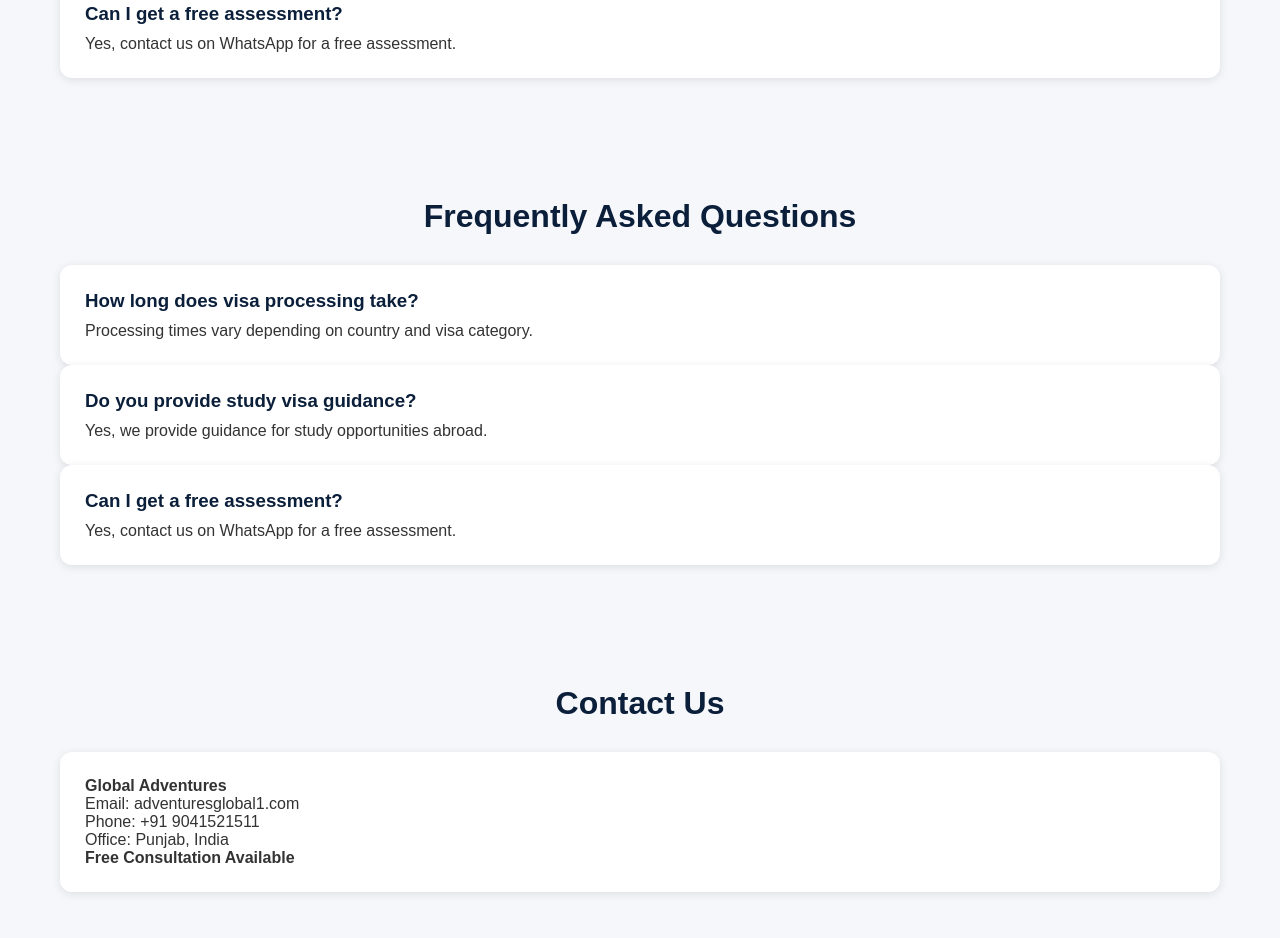
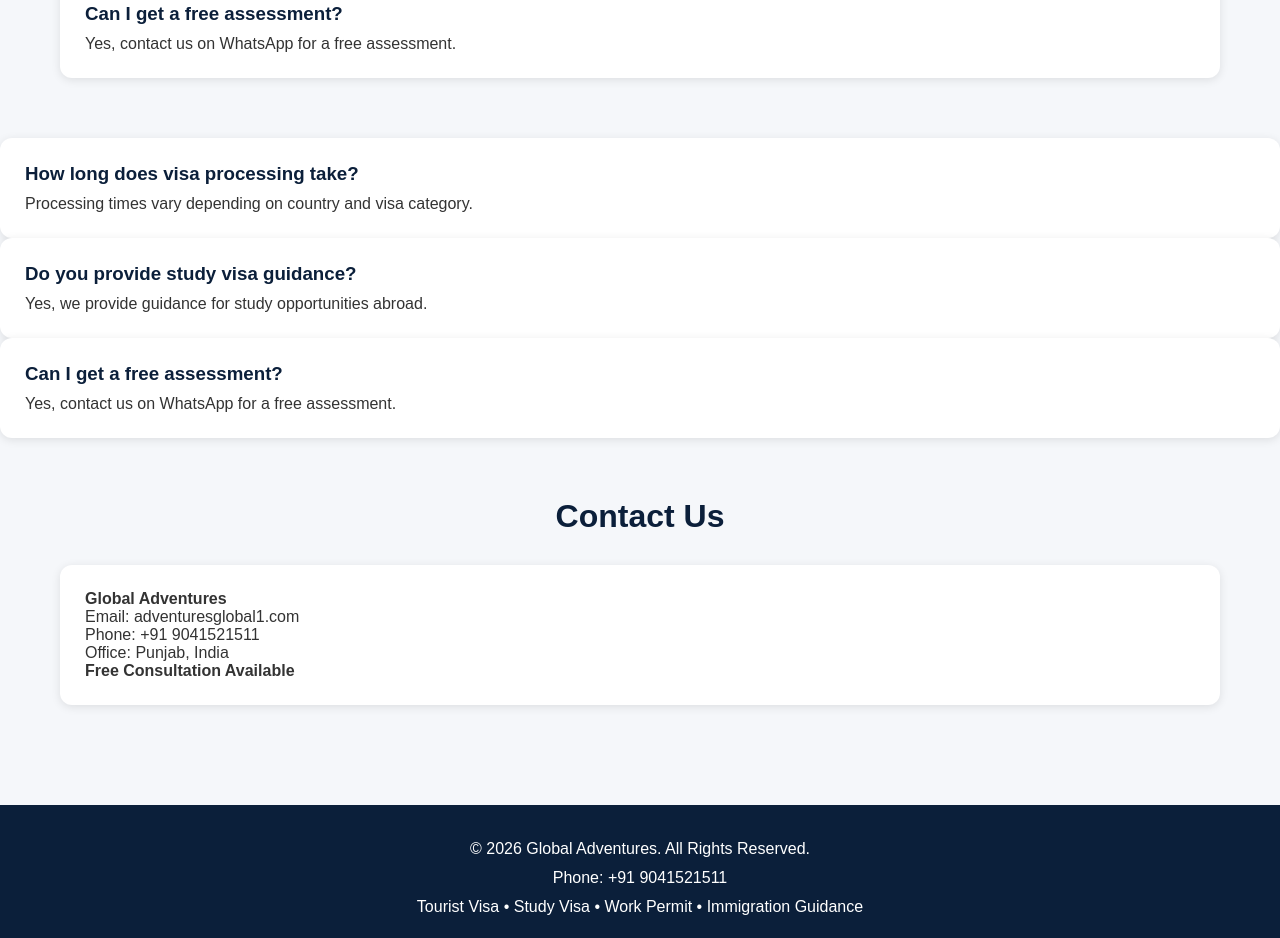
Before and after one commit to GlobalAdventures/global-adventures, a plain HTML site: page index.html in a window 1280 px wide. Shown: the part 2579-3517 px from the top of the page. Drawn offline with Linux system fonts and the light colour scheme.

Commit message:
Update index.html

```diff
--- a/index.html
+++ b/index.html
@@ -226,8 +226,6 @@
 </div>
 
 </section>
-<section id="faq">
-<h2 class="title">Frequently Asked Questions</h2>
 
 <div class="card">
 <h3>How long does visa processing take?</h3>
```
